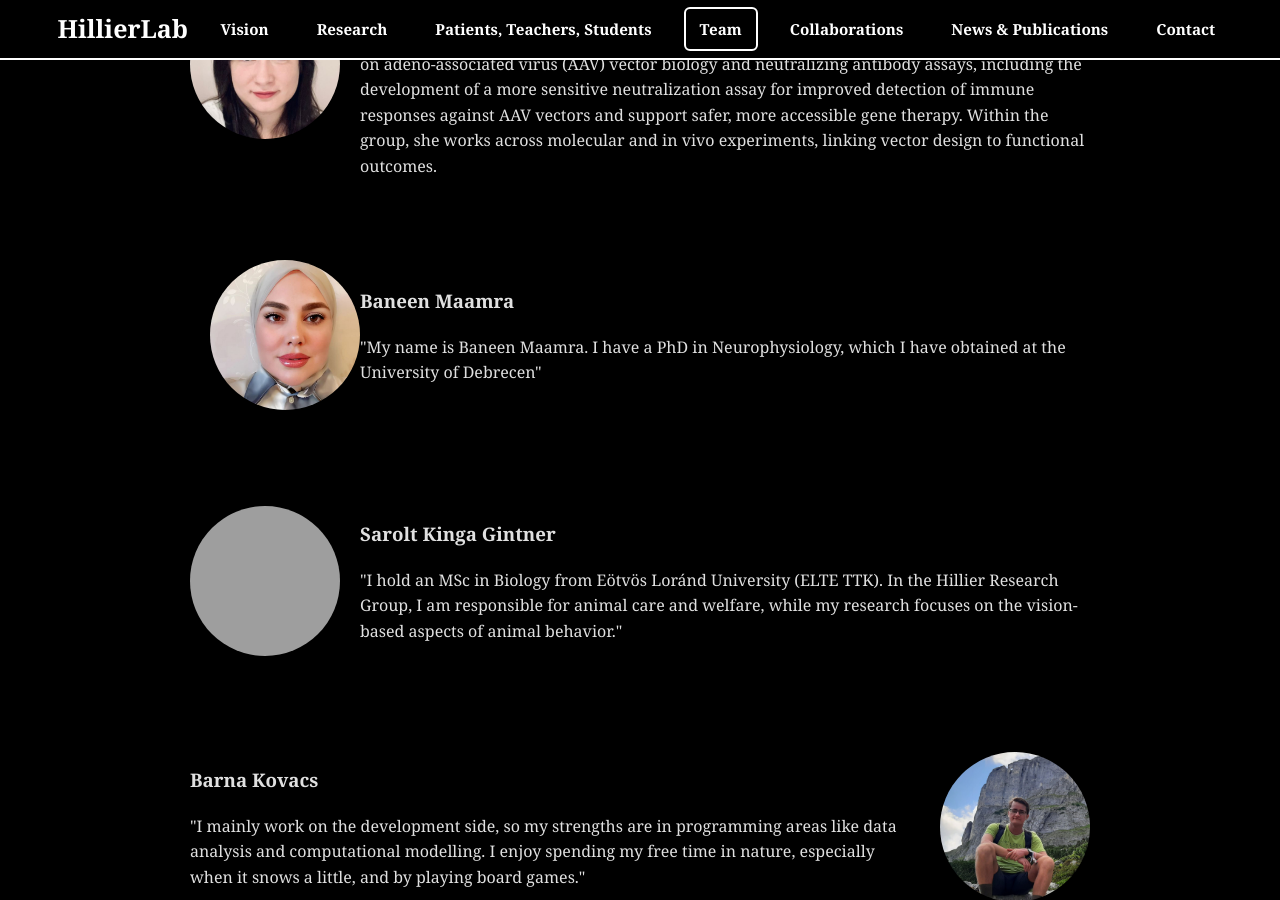
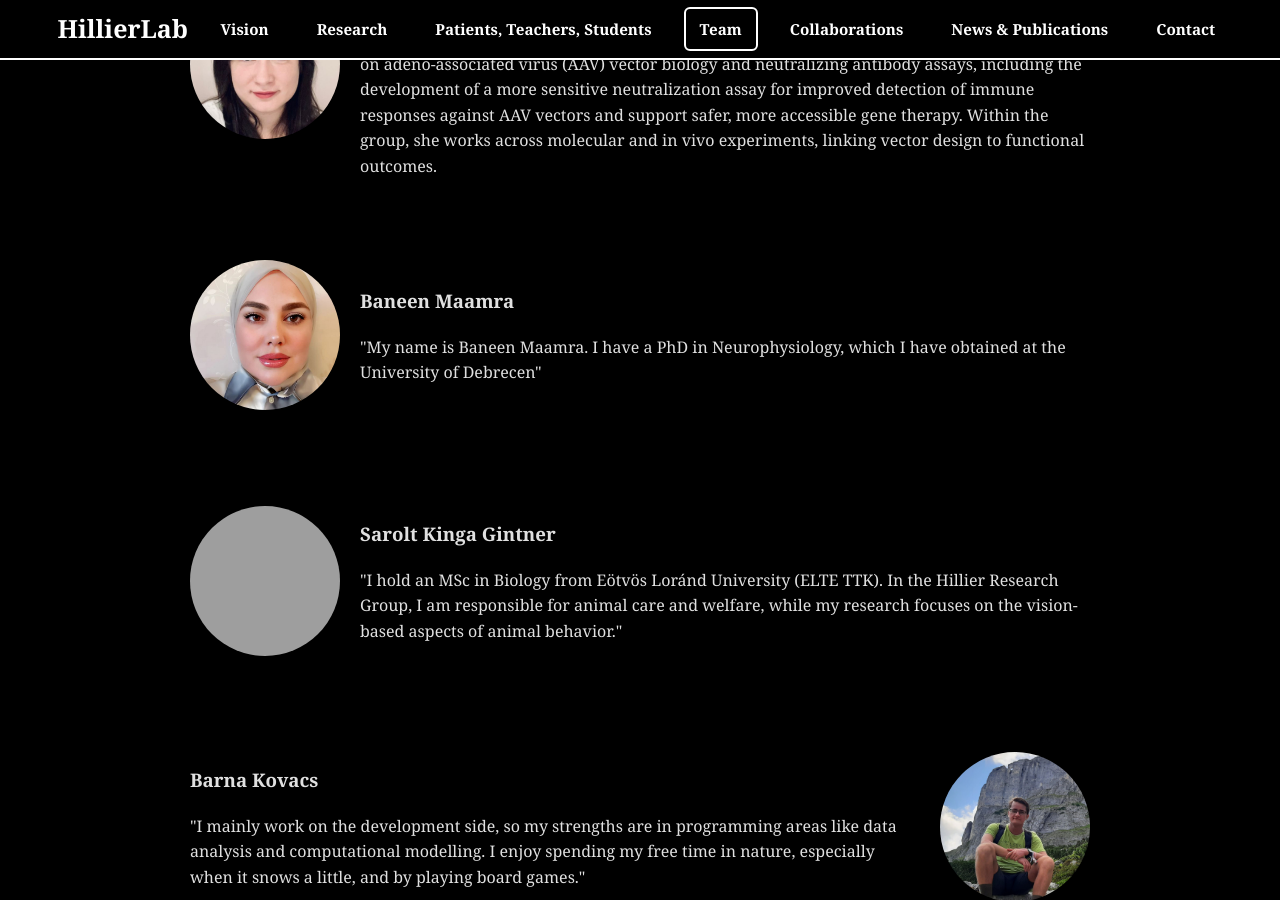
Before and after one commit to hillierlab/hillierlab.github.io, a Jekyll site: the page built from team.md, in a window 1280 px wide and 900 px high, scrolled down 756 px. Built offline with Jekyll 4.4.1, drawn with Linux system fonts in a browser that asks for light colours; grey boxes are pictures that could not be loaded.

Commit message:
Update team.md

```diff
--- a/team.md
+++ b/team.md
@@ -55,7 +55,7 @@ title: Meet the Team
 </div>
 
 <div style="display: flex; align-items: center; margin-bottom: 2em;">
-  <img src="/assets/images/member_photos/Baneen.jpg" alt="Member Name" style="width: 150px; height: 150px; aspect-ratio: 1 / 1; border-radius: 50%; object-fit: cover; margin-left: 20px;">
+  <img src="/assets/images/member_photos/Baneen.jpg" alt="Member Name" style="width: 150px; height: 150px; aspect-ratio: 1 / 1; border-radius: 50%; object-fit: cover; margin-right: 20px;">
   <div>
     <h3>Baneen Maamra</h3>
     <p>"My name is Baneen Maamra. I have a PhD in Neurophysiology, which I have obtained at the University of Debrecen"</p>
```
